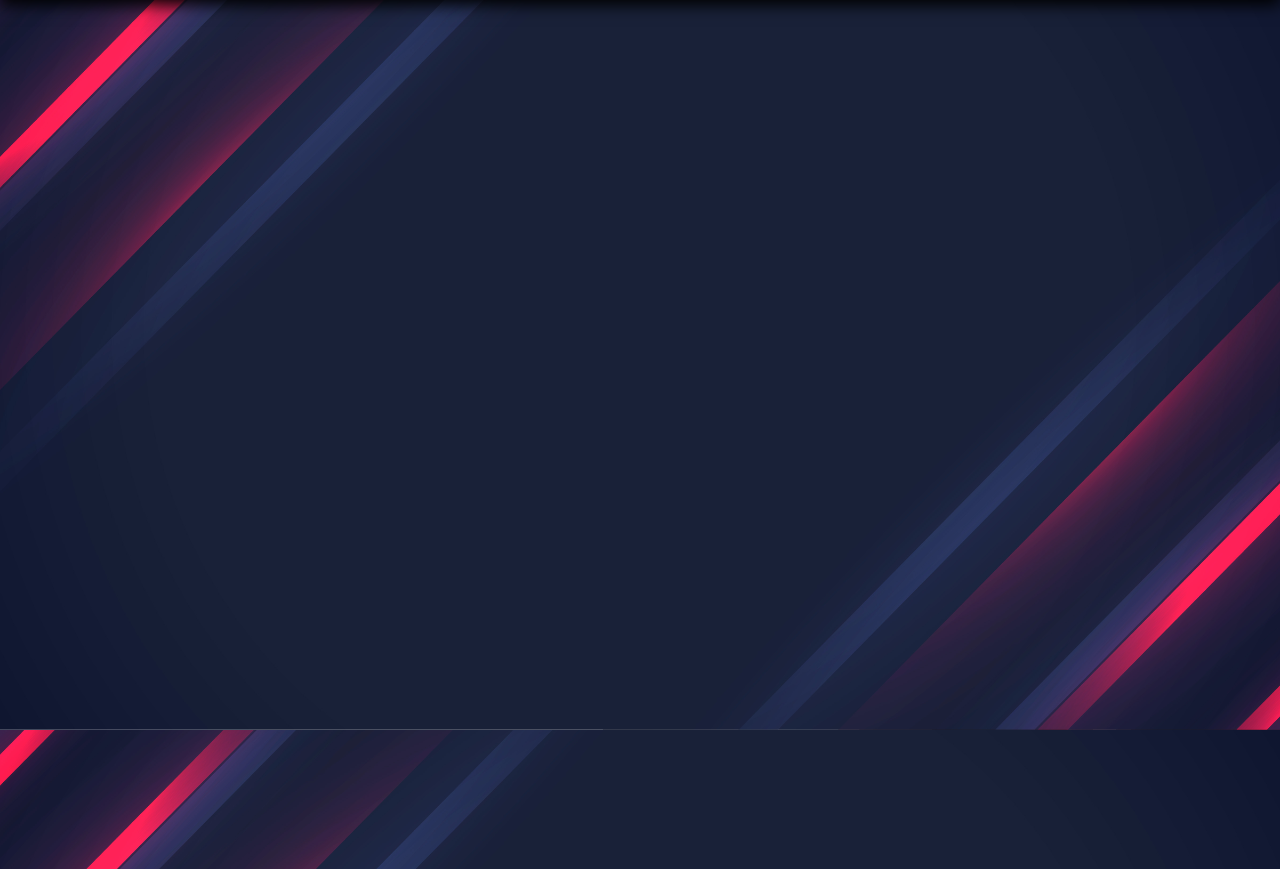
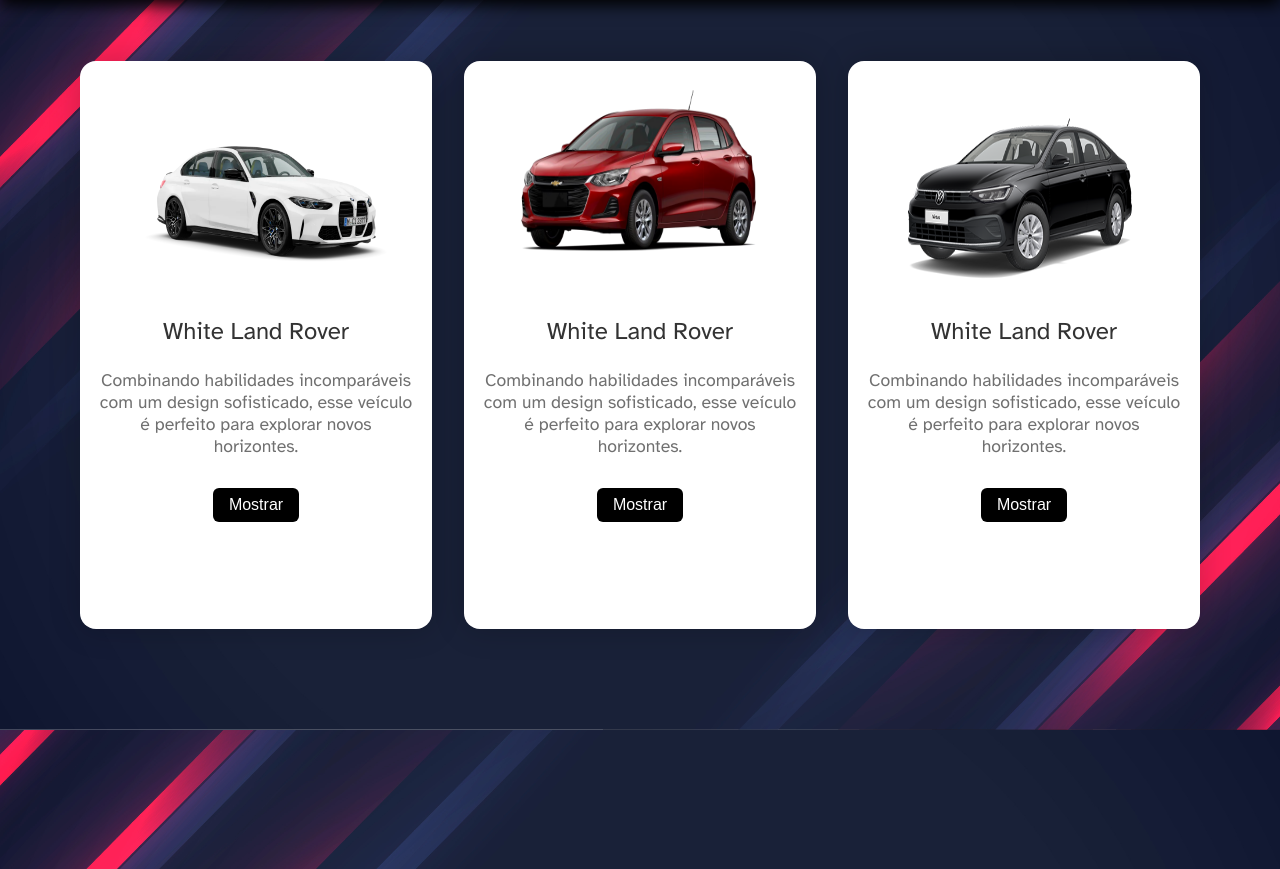
Before and after one commit to LuisP30/in9car-rentals, a Django app: page /resultados in a window 1280 px wide. Shown: the part 70-939 px from the top of the page. Run offline with Django 4.2, Linux system fonts and the light colour scheme; parts of the project's set-up code (start-up, migrations or seed data) failed here and were passed over; some web fonts are replaced.

Commit message:
tela-de-resultados

```diff
--- a/core/static/space/css/style.css
+++ b/core/static/space/css/style.css
@@ -187,7 +187,6 @@ form
 }
 .results
 {
-    background-color: white;
     width: 85%;
     height: 70%;
     border-radius: 10px;
--- a/core/templates/space/pages/resultados.html
+++ b/core/templates/space/pages/resultados.html
@@ -2,6 +2,75 @@
 {% block title %}Resultados{% endblock title %}
 {% block interno %}
 <!--CSS Interno-->
+<style type="text/css">
+
+.swiper-wrapper{
+    width: 100%;
+    height: 35em;
+    display: flex;
+    justify-content: center;
+    align-items: center;
+    margin-top: 30px;
+}
+.card{
+    width: 20em;
+    height: 90%;
+    display: flex;
+    flex-direction: column;
+    align-items: center;
+    background-color: #FFF;
+    border-radius: 1em;
+    box-shadow: 0 0 2em rgba(0, 0, 0, .2);
+    padding: 2em 1em;
+    margin: 0 1em;
+}
+
+.card-img{
+    width: 20em;
+    height: 15em;
+    margin-top: -32px;
+
+}
+.card-img img {
+    width: 100%;
+    height: 100%;
+    border-radius: 1em;
+}
+.card-content{
+    display: flex;
+    align-items: center;
+    flex-direction: column;
+}
+.name{
+    font-size: 1.5rem;
+    font-weight: 500;
+    position: relative;
+    top: .2em;
+    color: #333;
+    padding: 10px;
+}
+.description{
+    font-size: 1.1rem;
+    text-align: center;
+    margin: 1em 0;
+    color: #707070;
+
+}
+.button{
+    border: none;
+    font-size: 16px;
+    color: #FFF;
+    padding: 8px 16px;
+    background-color: #000000;
+    border-radius: 6px;
+    margin: 14px;
+    cursor: pointer;
+    transition: all 0.3s ease;
+}
+.button:hover{
+    background: #265DF2;
+}
+</style>
 {% endblock interno %}
 {% block content %}
   <div class="container">
@@ -9,6 +78,53 @@
 
     </div>
     <div class="results">
+      <section class="swiper mySwiper">
+        <div class="swiper-wrapper">
+            <div class="card swiper-slide">
+                <div class="card-img">
+                    <img src="static/img/cars/m3-competition.png" alt="card image">
+                </div>
+
+                <div class="card-content">
+                    <span class="name">White Land Rover</span>
+                    <p class="description"> Combinando habilidades incomparáveis com um design sofisticado, esse veículo é perfeito para explorar novos horizontes. </p>
+                    <button class="button"> Mostrar</button>
+                </div>
+            </div>
+
+            <div class="card swiper-slide">
+                <div class="card-img">
+                  <img src="static/img/cars/onix-at-2023.png" alt="card image">
+                </div>
+
+                <div class="card-content">
+                    <span class="name">White Land Rover</span>
+                    <p class="description"> Combinando habilidades incomparáveis com um design sofisticado, esse veículo é perfeito para explorar novos horizontes. </p>
+                    <button class="button"> Mostrar</button>
+                </div>
+            </div>
+
+            <div class="card swiper-slide">
+                <div class="card-img">
+                  <img src="static/img/cars/virtus-tsi-2023.png" alt="card image">
+                </div>
+
+                <div class="card-content">
+                    <span class="name">White Land Rover</span>
+                    <p class="description"> Combinando habilidades incomparáveis com um design sofisticado, esse veículo é perfeito para explorar novos horizontes. </p>
+                    <button class="button"> Mostrar</button>
+                </div>
+            </div>
+
+
+
+
+
+
+
+
+        </div>
+      </section>
 
     </div>
   </div>
```
